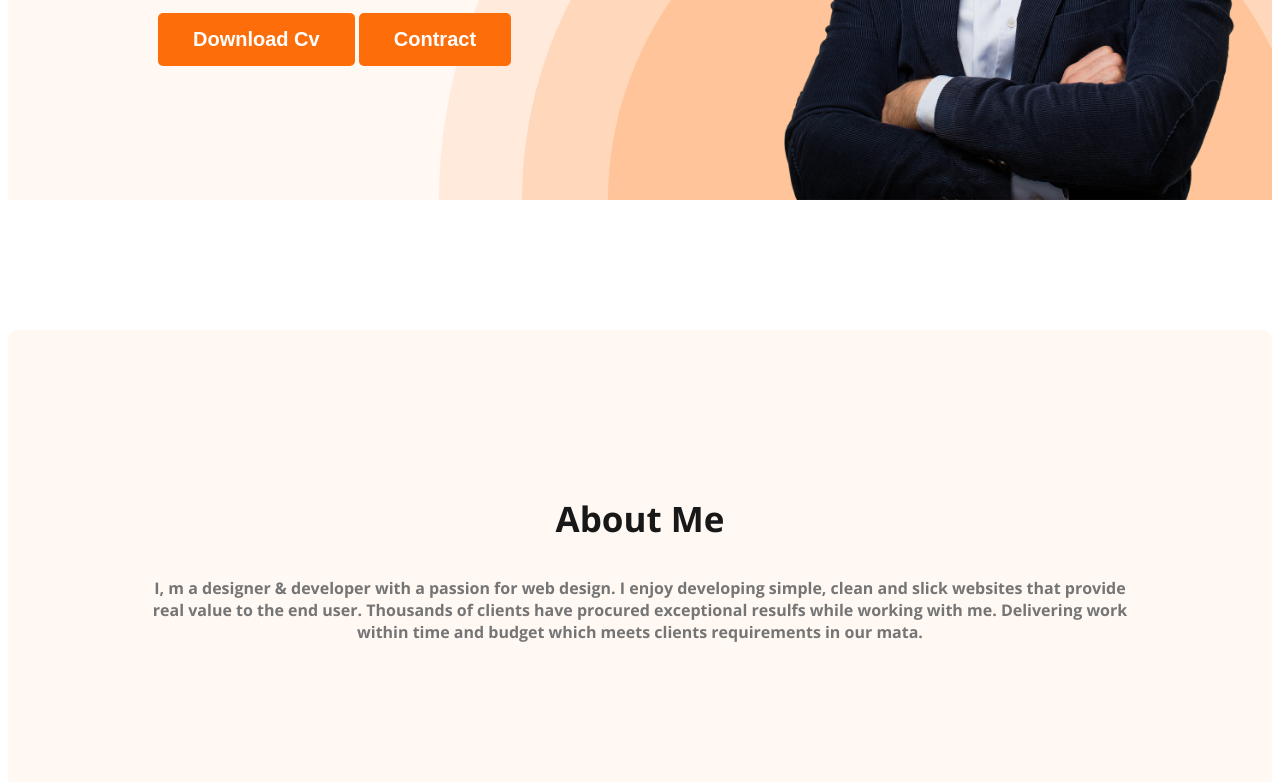
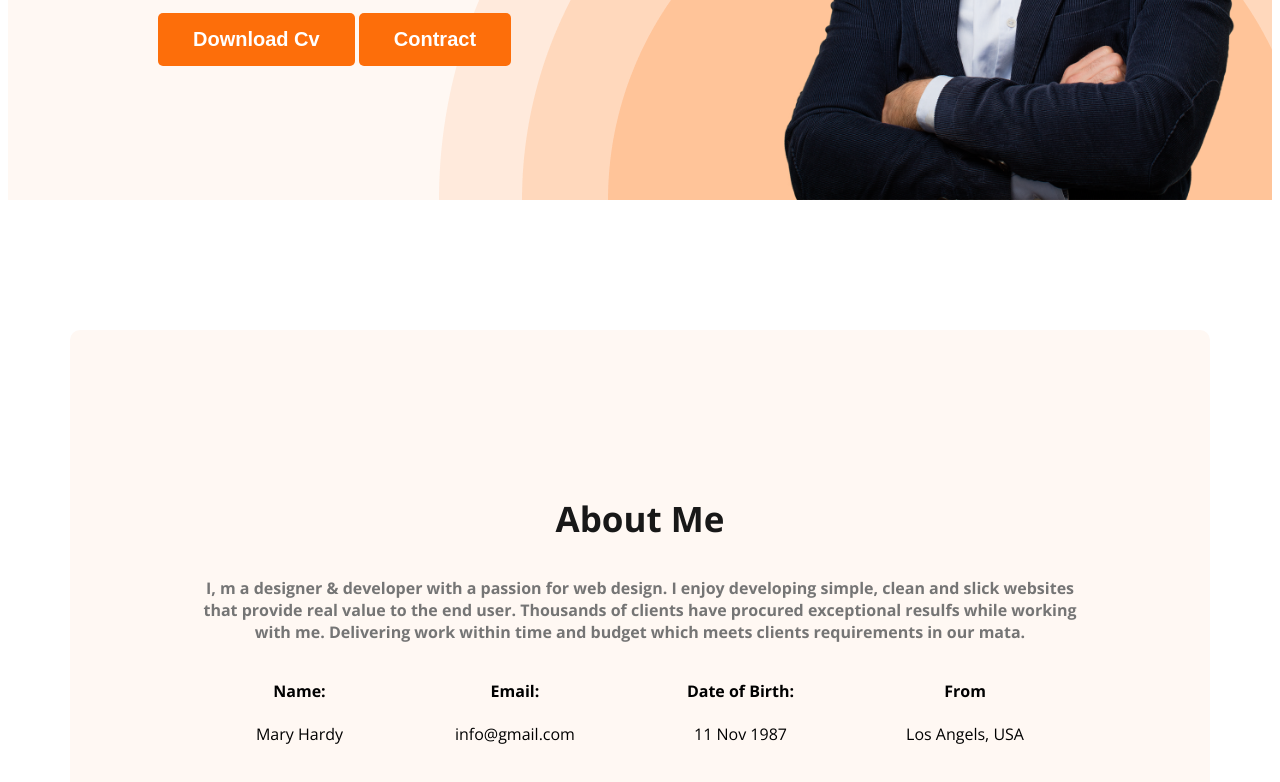
Before and after one commit to muzahidhasan1/webdevoloper-portfolio, a plain HTML site: page index.html in a window 1280 px wide. Shown: the part 568-1350 px from the top of the page. Drawn offline with nearby package versions, Linux system fonts and the light colour scheme.

Commit message:
added full about section

```diff
--- a/index.html
+++ b/index.html
@@ -37,6 +37,25 @@
             <p class="section-description">
                 I, m a designer & developer with a passion for web design. I enjoy developing simple, clean and slick websites that provide real value to the end user. Thousands of clients have procured exceptional resulfs while working with me. Delivering work within time and budget which meets clients requirements in our mata.
             </p>
+            <div class="about-info-container">
+                <div class="about-info">
+                    <h4 class="info-title">Name:</h4>
+                    <p class="info-description">Mary Hardy</p>
+                </div>
+                <div class="about-info">
+                    <h4 class="info-title">Email:</h4>
+                    <p class="info-description">info@gmail.com</p>
+                </div>
+                <div class="about-info">
+                    <h4 class="info-title">Date of Birth:</h4>
+                    <p class="info-description">11 Nov 1987</p>
+                </div>
+                <div class="about-info">
+                    <h4 class="info-title">From</h4>
+                    <p class="info-description">Los Angels, USA</p>
+                </div>
+
+            </div>
         </section>
     </main>
     <footer></footer>
--- a/styles/portfolio.css
+++ b/styles/portfolio.css
@@ -88,7 +88,12 @@ font-weight:700px ;
 margin-top: 5px;
 margin-bottom: 20px;
 }
+
 /* main section style */
+main{
+    max-width: 1140px;
+    margin: 0 auto;
+}
 
 /* about section style */
 .about{
@@ -97,3 +102,10 @@ margin-bottom: 20px;
     background: #FFF8F3;
     margin: 130px 0;
 }
+.about-info-container{
+    display: flex;
+    justify-content: space-around;
+}
+.about-info{
+    text-align: center;
+}
```
